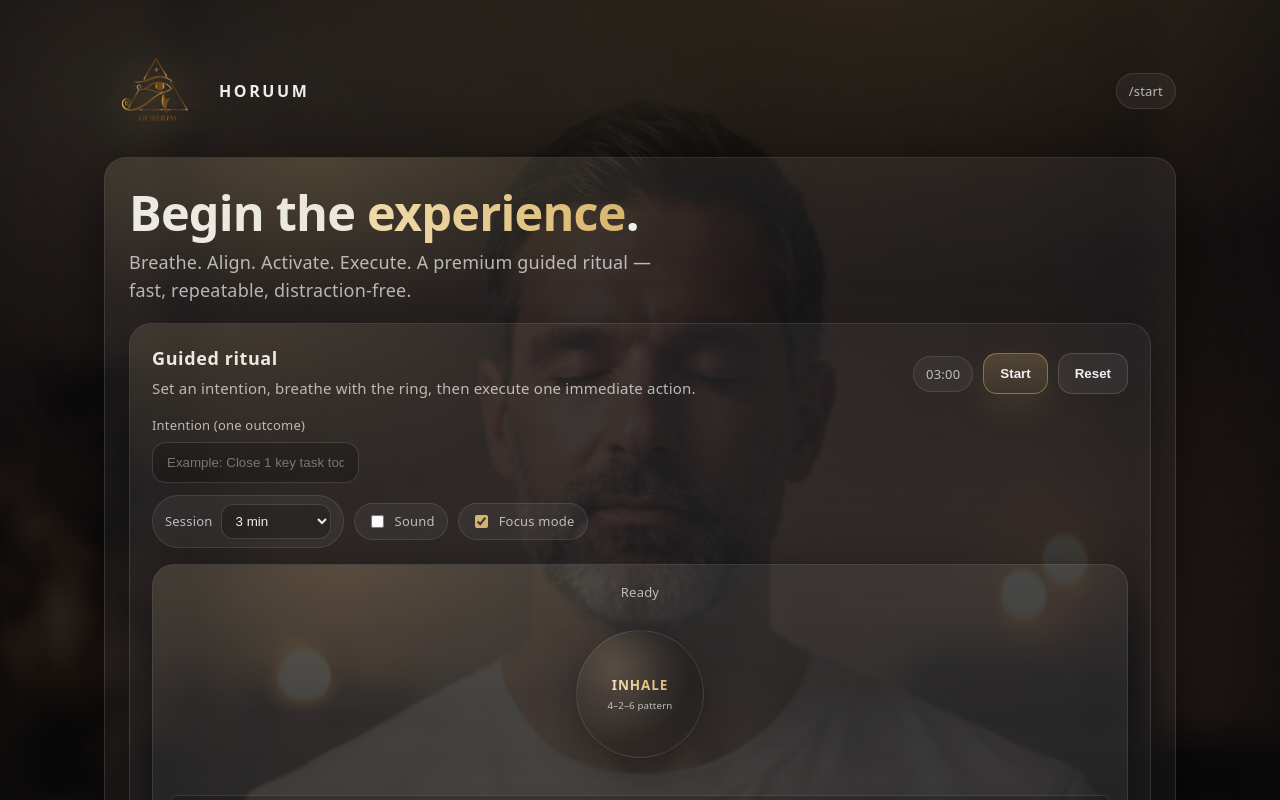
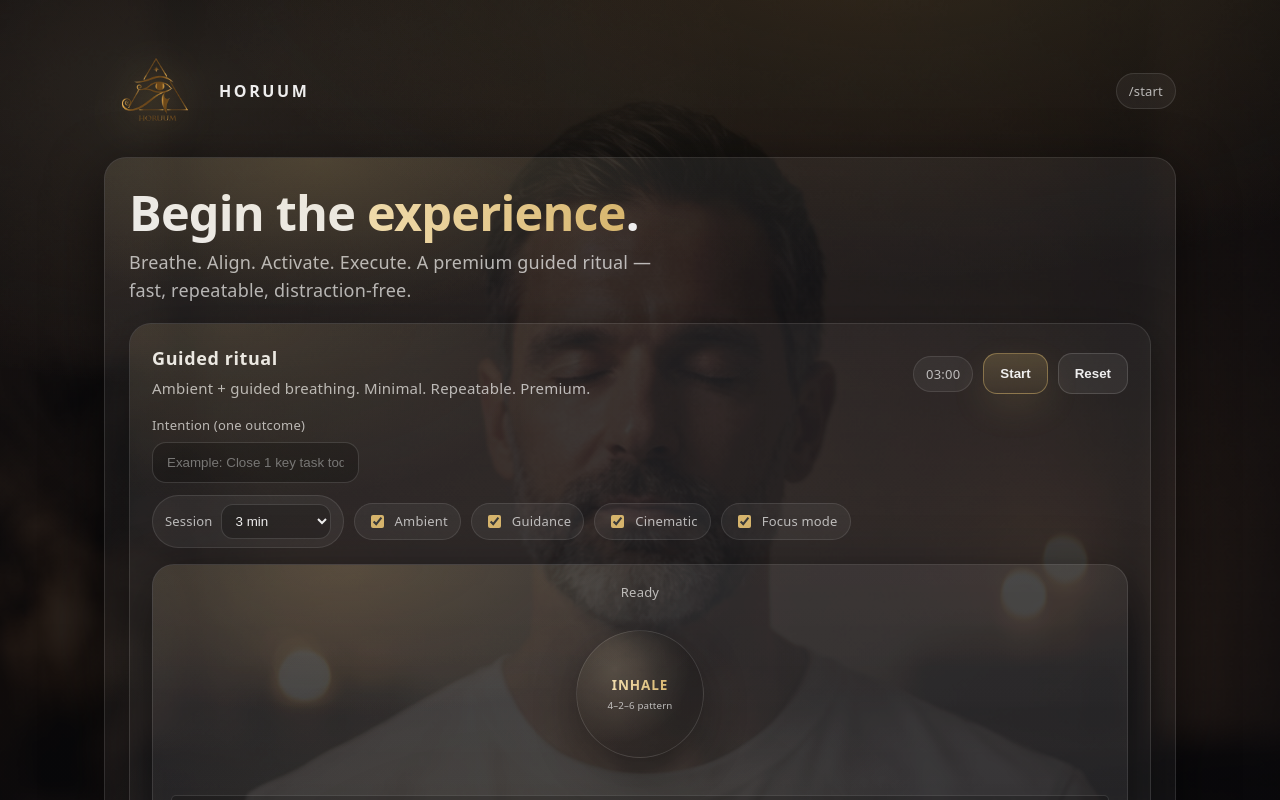
Before and after one commit to sogoba2477-mst/horuum.com, a Next.js app: page /start in a window 1280 px wide. Shown: the top 800 px of the page. Built offline with nearby package versions, Linux system fonts and the light colour scheme.

Commit message:
add premium audio + cinematic transition to start

```diff
--- a/src/app/globals.css
+++ b/src/app/globals.css
@@ -261,3 +261,78 @@ section{padding:26px 0}
   overflow:hidden;
 }
 .qr-meta{flex:1 1 260px; min-width:220px}
+
+
+
+/* --- CINEMATIC TRANSITION (HORUUM) --- */
+.cine-overlay{
+  position: fixed;
+  inset: 0;
+  background:
+    radial-gradient(900px 500px at 60% 20%, rgba(215,181,109,.18), transparent 60%),
+    radial-gradient(700px 420px at 20% 80%, rgba(242,223,178,.10), transparent 60%),
+    linear-gradient(180deg, rgba(0,0,0,.0), rgba(0,0,0,.85));
+  opacity: 0;
+  pointer-events: none;
+  z-index: 9999;
+  transition: opacity 700ms ease;
+}
+
+.cine-overlay.on{
+  opacity: 1;
+}
+
+.cine-vignette{
+  position:absolute;
+  inset:0;
+  background: radial-gradient(circle at 50% 40%, rgba(0,0,0,.0), rgba(0,0,0,.82) 70%);
+}
+
+.cine-title{
+  position:absolute;
+  left: 50%;
+  top: 50%;
+  transform: translate(-50%, -50%);
+  text-align:center;
+  letter-spacing: 2px;
+  width: min(520px, 86vw);
+}
+
+.cine-title .kicker{
+  color: rgba(255,255,255,.72);
+  font-size: 12px;
+  margin-bottom: 10px;
+}
+
+.cine-title .headline{
+  font-weight: 800;
+  font-size: clamp(22px, 3vw, 32px);
+  line-height: 1.1;
+  margin: 0;
+  background: linear-gradient(90deg, var(--gold2), var(--gold));
+  -webkit-background-clip:text;
+  background-clip:text;
+  color: transparent;
+}
+
+.cine-title .sub{
+  margin-top: 10px;
+  color: rgba(255,255,255,.68);
+  font-size: 14px;
+  line-height: 1.6;
+}
+
+.cine-blur{
+  filter: blur(8px) saturate(1.05);
+  transition: filter 700ms ease;
+}
+
+/* Soft “cinematic entrance” for card content */
+.fade-up{
+  opacity: 0;
+  transform: translateY(10px);
+  animation: fadeUp 700ms ease forwards;
+}
+@keyframes fadeUp{
+  to { opacity: 1; transform: translateY(0); }
+}
--- a/src/components/StartExperience.tsx
+++ b/src/components/StartExperience.tsx
@@ -2,17 +2,24 @@
 
 import { useEffect, useMemo, useRef, useState } from "react";
 
-type Phase = {
-  label: string;
-  seconds: number;
-};
+type Phase = { label: string; seconds: number };
 
 function clamp(n: number, min: number, max: number) {
   return Math.max(min, Math.min(max, n));
 }
 
+function pickVoice(): SpeechSynthesisVoice | null {
+  if (typeof window === "undefined" || !("speechSynthesis" in window)) return null;
+  const voices = window.speechSynthesis.getVoices();
+  // prefer English voices (often smoother for this script)
+  const preferred =
+    voices.find(v => /en/i.test(v.lang) && /google|siri|microsoft|neural/i.test(v.name)) ||
+    voices.find(v => /en/i.test(v.lang)) ||
+    voices[0];
+  return preferred ?? null;
+}
+
 export default function StartExperience() {
-  // Breath pattern: 4-2-6 (calm, premium, easy)
   const phases: Phase[] = useMemo(
     () => [
       { label: "Inhale", seconds: 4 },
@@ -24,12 +31,13 @@ export default function StartExperience() {
 
   const cycleSeconds = useMemo(() => phases.reduce((a, p) => a + p.seconds, 0), [phases]);
 
-  // Session length (minutes)
   const [minutes, setMinutes] = useState<number>(3);
   const totalSeconds = useMemo(() => minutes * 60, [minutes]);
 
   const [running, setRunning] = useState(false);
-  const [soundOn, setSoundOn] = useState(false);
+  const [soundOn, setSoundOn] = useState(true);
+  const [guidedOn, setGuidedOn] = useState(true);
+  const [cinematicOn, setCinematicOn] = useState(true);
   const [remaining, setRemaining] = useState(totalSeconds);
 
   const [intention, setIntention] = useState("");
@@ -37,48 +45,110 @@ export default function StartExperience() {
 
   const tickerRef = useRef<number | null>(null);
 
-  // Load/save intention (local)
+  // Ambient audio element
+  const ambientRef = useRef<HTMLAudioElement | null>(null);
+
+  // cinematic overlay state
+  const [overlay, setOverlay] = useState(false);
+
+  // Load/save intention
   useEffect(() => {
     try {
       const saved = localStorage.getItem("horuum_intention");
       if (saved) setIntention(saved);
     } catch {}
   }, []);
-
   useEffect(() => {
     try {
       localStorage.setItem("horuum_intention", intention);
     } catch {}
   }, [intention]);
 
-  // Reset when minutes changes (only if not running)
+  // Reset when minutes changes (if not running)
   useEffect(() => {
     if (!running) setRemaining(totalSeconds);
     // eslint-disable-next-line react-hooks/exhaustive-deps
   }, [minutes]);
 
-  // WebAudio beep (subtle)
-  function beep() {
-    if (!soundOn) return;
+  // Create ambient audio once
+  useEffect(() => {
+    if (typeof window === "undefined") return;
+    const a = new Audio("/audio/ambient.mp3");
+    a.loop = true;
+    a.preload = "auto";
+    a.volume = 0.22; // premium subtle
+    ambientRef.current = a;
+
+    return () => {
       try {
-      const AudioCtx = window.AudioContext || (window as any).webkitAudioContext;
-      const ctx = new AudioCtx();
-      const o = ctx.createOscillator();
-      const g = ctx.createGain();
-      o.type = "sine";
-      o.frequency.value = 560;
-      g.gain.value = 0.03;
-      o.connect(g);
-      g.connect(ctx.destination);
-      o.start();
-      setTimeout(() => {
-        o.stop();
-        ctx.close();
-      }, 120);
+        a.pause();
+        ambientRef.current = null;
+      } catch {}
+    };
+  }, []);
+
+  function setAmbientVolume(v: number) {
+    const a = ambientRef.current;
+    if (!a) return;
+    a.volume = clamp(v, 0, 1);
+  }
+
+  async function ensureAmbientPlaying() {
+    const a = ambientRef.current;
+    if (!a) return;
+    try {
+      // iOS/Chrome may require user gesture; Start click counts.
+      await a.play();
+    } catch {
+      // If blocked, user can toggle Sound off/on to retry
+    }
+  }
+
+  function stopAmbient() {
+    const a = ambientRef.current;
+    if (!a) return;
+    try {
+      a.pause();
+      a.currentTime = 0;
     } catch {}
   }
 
-  // Phase calc from elapsed inside a cycle
+  // Voice guidance using SpeechSynthesis
+  const voiceRef = useRef<SpeechSynthesisVoice | null>(null);
+  useEffect(() => {
+    if (typeof window === "undefined" || !("speechSynthesis" in window)) return;
+
+    // voices can load async
+    const load = () => {
+      voiceRef.current = pickVoice();
+    };
+    load();
+    window.speechSynthesis.onvoiceschanged = load;
+
+    return () => {
+      try {
+        window.speechSynthesis.onvoiceschanged = null;
+      } catch {}
+    };
+  }, []);
+
+  function speak(text: string) {
+    if (!guidedOn) return;
+    if (typeof window === "undefined" || !("speechSynthesis" in window)) return;
+
+    try {
+      window.speechSynthesis.cancel();
+      const u = new SpeechSynthesisUtterance(text);
+      const v = voiceRef.current ?? pickVoice();
+      if (v) u.voice = v;
+      u.rate = 0.92; // premium slow
+      u.pitch = 1.0;
+      u.volume = 0.9;
+      window.speechSynthesis.speak(u);
+    } catch {}
+  }
+
+  // Phase calc
   const elapsed = totalSeconds - remaining;
   const cyclePos = ((elapsed % cycleSeconds) + cycleSeconds) % cycleSeconds;
 
@@ -88,7 +158,7 @@ export default function StartExperience() {
       const start = acc;
       const end = acc + p.seconds;
       if (cyclePos >= start && cyclePos < end) {
-        const prog = (cyclePos - start) / p.seconds; // 0..1
+        const prog = (cyclePos - start) / p.seconds;
         return { phaseLabel: p.label, phaseProgress: prog };
       }
       acc = end;
@@ -101,10 +171,7 @@ export default function StartExperience() {
     if (!running) return;
 
     tickerRef.current = window.setInterval(() => {
-      setRemaining((r) => {
-        const next = r - 1;
-        return next <= 0 ? 0 : next;
-      });
+      setRemaining((r) => (r - 1 <= 0 ? 0 : r - 1));
     }, 1000);
 
     return () => {
@@ -113,62 +180,128 @@ export default function StartExperience() {
     };
   }, [running]);
 
-  // Phase-change beep detection
+  // Guidance at phase changes (gentle, not spammy)
   const lastPhaseRef = useRef<string>(phaseLabel);
+  const lastCueAtRef = useRef<number>(-999);
+
   useEffect(() => {
     if (!running) {
       lastPhaseRef.current = phaseLabel;
       return;
     }
+
     if (phaseLabel !== lastPhaseRef.current) {
       lastPhaseRef.current = phaseLabel;
-      beep();
+
+      // Cue max every ~4 seconds to avoid noisy voice on short phases
+      const now = Date.now();
+      if (now - lastCueAtRef.current > 3500) {
+        lastCueAtRef.current = now;
+
+        if (phaseLabel === "Inhale") speak("Inhale.");
+        else if (phaseLabel === "Hold") speak("Hold.");
+        else speak("Exhale.");
+      }
     }
     // eslint-disable-next-line react-hooks/exhaustive-deps
   }, [phaseLabel, running]);
 
-  // Auto stop at end
+  // End
   useEffect(() => {
-    if (remaining === 0 && running) setRunning(false);
+    if (remaining === 0 && running) {
+      setRunning(false);
+      speak("Complete. Take one immediate action now.");
+      // ease out ambient
+      setAmbientVolume(0.12);
+      setTimeout(() => setAmbientVolume(0.22), 800);
+    }
+    // eslint-disable-next-line react-hooks/exhaustive-deps
   }, [remaining, running]);
 
-  // UI helpers
+  // UI
   const pct = totalSeconds === 0 ? 0 : 1 - remaining / totalSeconds;
   const mm = Math.floor(remaining / 60);
   const ss = remaining % 60;
 
   const ringScale = useMemo(() => {
-    // Premium “breath ring” scaling by phase
-    // Inhale: 0.75 -> 1.0
-    // Hold: 1.0
-    // Exhale: 1.0 -> 0.75
     if (phaseLabel === "Inhale") return 0.75 + 0.25 * phaseProgress;
     if (phaseLabel === "Hold") return 1.0;
     return 1.0 - 0.25 * phaseProgress;
   }, [phaseLabel, phaseProgress]);
 
-  function start() {
+  async function start() {
+    // cinematic
+    if (cinematicOn) {
+      setOverlay(true);
+      setTimeout(() => setOverlay(false), 900);
+    }
+
+    // audio
+    if (soundOn) {
+      await ensureAmbientPlaying();
+      setAmbientVolume(0.22);
+    } else {
+      stopAmbient();
+    }
+
+    // guidance intro
+    if (guidedOn) {
+      const intro = intention?.trim()
+        ? `Begin. Your intention is: ${intention.trim()}. Breathe with me.`
+        : "Begin. Breathe with me.";
+      speak(intro);
+    }
+
     if (remaining === 0) setRemaining(totalSeconds);
     setRunning(true);
   }
+
   function pause() {
     setRunning(false);
+    // soften ambient when paused
+    if (soundOn) setAmbientVolume(0.14);
+    try {
+      window.speechSynthesis?.cancel();
+    } catch {}
   }
+
   function reset() {
     setRunning(false);
     setRemaining(totalSeconds);
+    if (soundOn) setAmbientVolume(0.18);
+    try {
+      window.speechSynthesis?.cancel();
+    } catch {}
   }
 
+  // handle toggles live
+  useEffect(() => {
+    if (!soundOn) stopAmbient();
+    else if (running) ensureAmbientPlaying();
+    // eslint-disable-next-line react-hooks/exhaustive-deps
+  }, [soundOn]);
+
+  const blurClass = overlay ? "cine-blur" : "";
+
   return (
-    <div className="card" style={{ marginTop: 12 }}>
+    <>
+      {/* Cinematic overlay */}
+      <div className={`cine-overlay ${overlay ? "on" : ""}`} aria-hidden="true">
+        <div className="cine-vignette" />
+        <div className="cine-title">
+          <div className="kicker">HORUUM</div>
+          <p className="headline">Power is awakened.</p>
+          <div className="sub">Breathe • Align • Activate • Execute</div>
+        </div>
+      </div>
+
+      <div className={`card fade-up ${blurClass}`} style={{ marginTop: 12 }}>
         <div style={{ display: "flex", justifyContent: "space-between", gap: 12, flexWrap: "wrap" }}>
           <div>
             <h2 className="h2" style={{ marginBottom: 6 }}>
               Guided ritual
             </h2>
-          <p className="p">
-            Set an intention, breathe with the ring, then execute one immediate action.
-          </p>
+            <p className="p">Ambient + guided breathing. Minimal. Repeatable. Premium.</p>
           </div>
 
           <div style={{ display: "flex", gap: 10, alignItems: "center", flexWrap: "wrap" }}>
@@ -228,7 +361,27 @@ export default function StartExperience() {
               onChange={(e) => setSoundOn(e.target.checked)}
               style={{ accentColor: "var(--gold)" }}
             />
-          Sound
+            Ambient
+          </label>
+
+          <label className="pill" style={{ display: "inline-flex", gap: 8, alignItems: "center", cursor: "pointer" }}>
+            <input
+              type="checkbox"
+              checked={guidedOn}
+              onChange={(e) => setGuidedOn(e.target.checked)}
+              style={{ accentColor: "var(--gold)" }}
+            />
+            Guidance
+          </label>
+
+          <label className="pill" style={{ display: "inline-flex", gap: 8, alignItems: "center", cursor: "pointer" }}>
+            <input
+              type="checkbox"
+              checked={cinematicOn}
+              onChange={(e) => setCinematicOn(e.target.checked)}
+              style={{ accentColor: "var(--gold)" }}
+            />
+            Cinematic
           </label>
 
           <label className="pill" style={{ display: "inline-flex", gap: 8, alignItems: "center", cursor: "pointer" }}>
@@ -376,6 +529,11 @@ export default function StartExperience() {
             </div>
           )}
         </div>
+
+        <p className="meta" style={{ marginTop: 14 }}>
+          Tip: if ambient audio doesn’t start, tap <span className="gold">Start</span> again (some mobile browsers block autoplay).
+        </p>
       </div>
+    </>
   );
 }
```
Also changed, not shown: 1 other file (tests, documents, lock files or other folders). Lines whose indentation alone changed are shown as unchanged.
